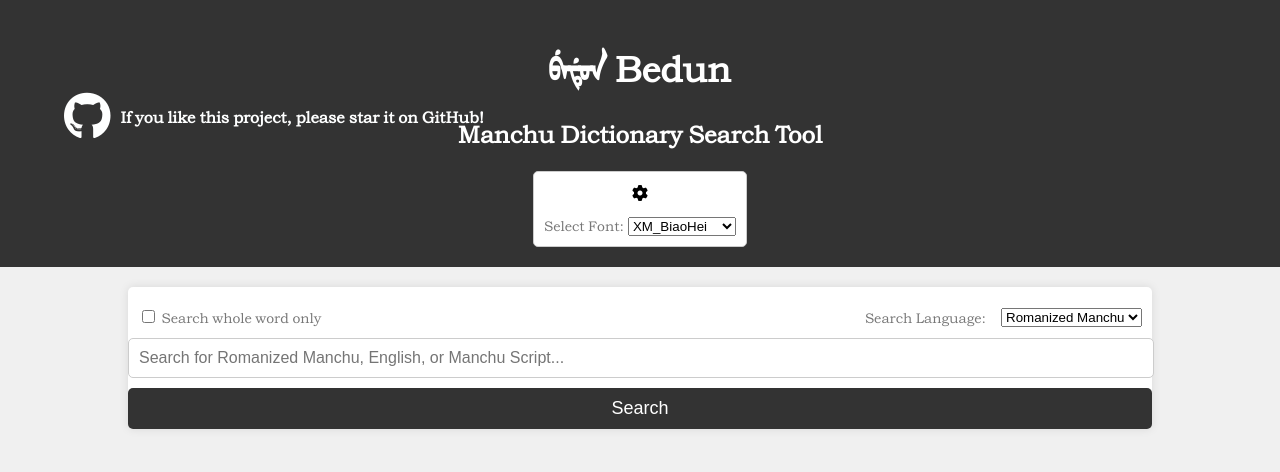
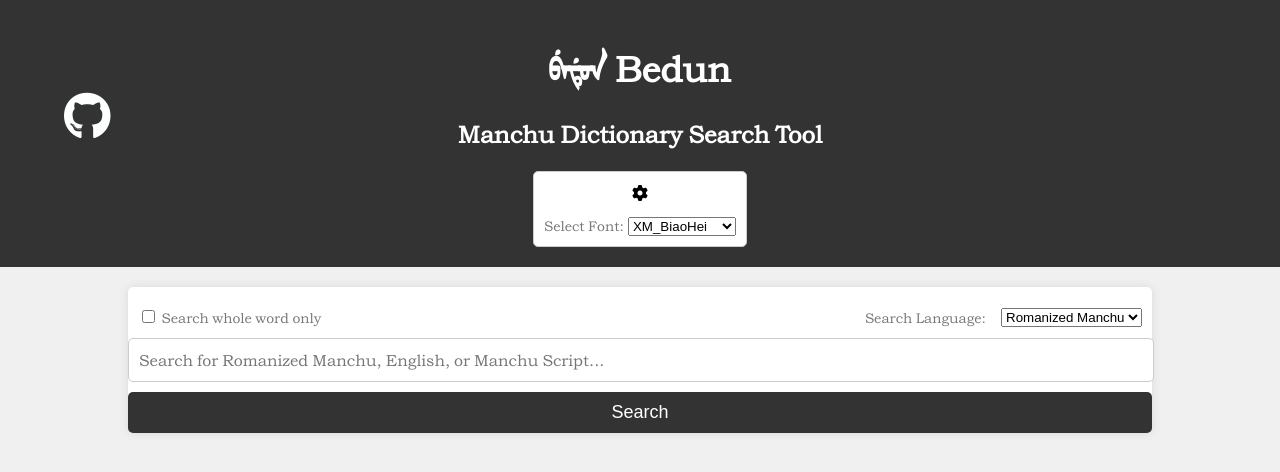
Before and after one commit to jbecker7/Bedun, a plain HTML site: page index.html in a window 1280 px wide. Drawn offline with Linux system fonts and the light colour scheme; no server answers.

Commit message:
Fixed search bar font

```diff
--- a/index.html
+++ b/index.html
@@ -15,7 +15,7 @@
         <a id="GH" href="https://github.com/jbecker7" target="_blank" rel="noopener noreferrer" style="cursor: pointer; font-size: 24px; color: #333;">
             <i class="fa-brands fa-github fa-2xl" style="color: #feffff;"></i>
         </a>
-        <h5 style="color: #feffff; margin: 0; font-size: 16px;">If you like this project, please star it on GitHub!</h5>
+        <!-- <h5 style="color: #feffff; margin: 0; font-size: 16px;">If you like this project, please star it on GitHub!</h5> -->
     </div>
 
     <h2>Manchu Dictionary Search Tool</h2>
--- a/style.css
+++ b/style.css
@@ -121,6 +121,7 @@ h2 {
     border-bottom: 1px solid #ccc;
     margin-bottom: 10px;
     outline: none;
+    font-family: 'XM_ZhengHei', sans-serif;
 }
 
 #search-button {
```
